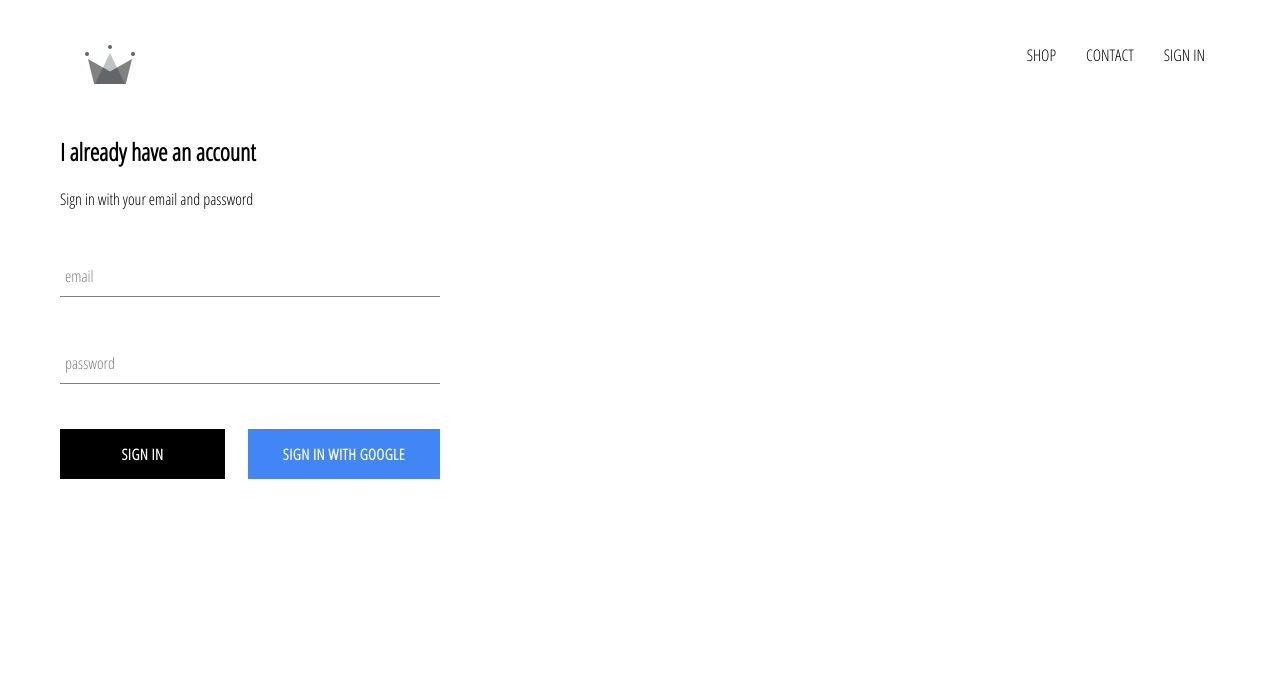
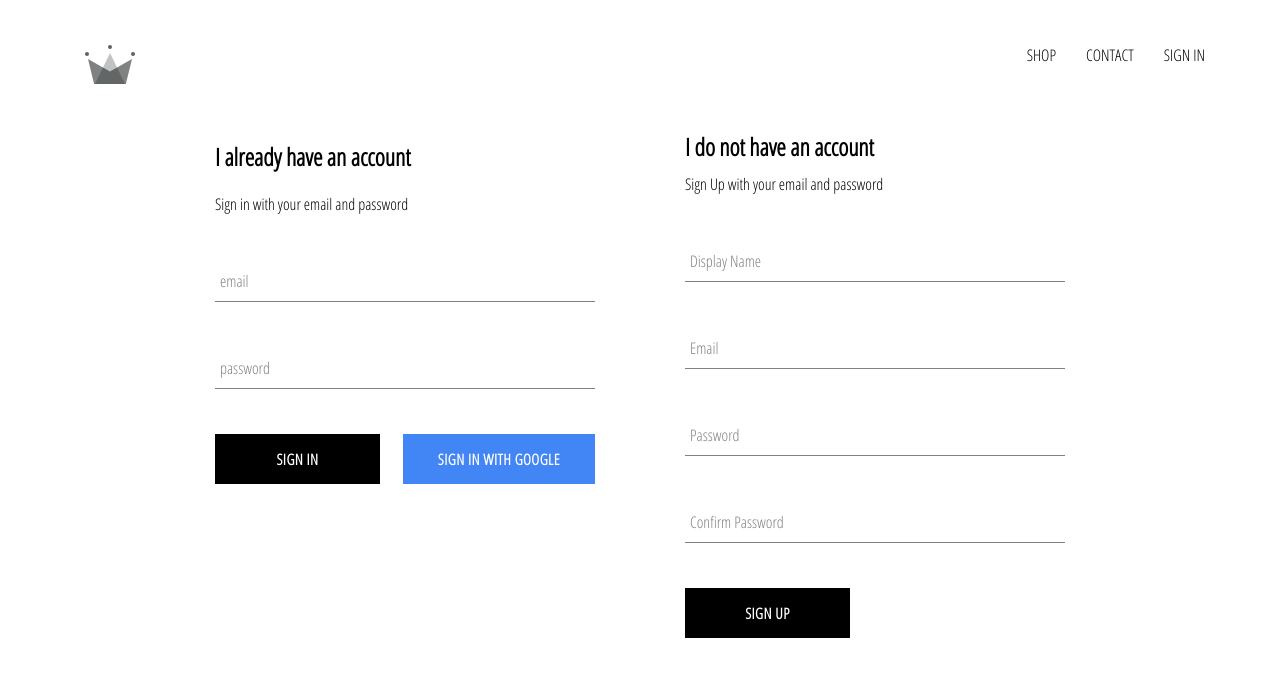
Before and after one commit to KaterinaLupacheva/crwn-clothing, a React (Create React App) app: page /signin in a window 1280 px wide. Shown: the top 676 px of the page. Built offline with nearby package versions, Linux system fonts and the light colour scheme; no server answers.

Commit message:
Sign up and store in firestore

```diff
--- a/src/App.js
+++ b/src/App.js
@@ -6,7 +6,7 @@
 import ShopPage from './pages/shop/shop.component';
 import SignInAndSignUpPage from './pages/sign-in-and-sign-up/sign-in-and-sign-up.component';
 import Header from './components/header/header.component';
-import { auth } from './firebase/firebase.utils';
+import { auth, createUserProfileDocument } from './firebase/firebase.utils';
 
 // const HatsPage = () => (
 //   <div>
@@ -26,10 +26,25 @@
   unsubscribeFromAuth = null;
 
   componentDidMount() {
-    this.unsubscribeFromAuth = auth.onAuthStateChanged(user => {
-      this.setState({ currentUser: user});
+    this.unsubscribeFromAuth = auth.onAuthStateChanged(async userAuth => {
+      if (userAuth) {
+          const userRef = await createUserProfileDocument(userAuth);
 
-      console.log(user);
+          userRef.onSnapshot(snapShot => {
+            this.setState({
+              currentUser: {
+                id: snapShot.id,
+                ...snapShot.data()
+              }
+            });
+
+            console.log(this.state);
+          });
+
+      }
+
+      this.setState({ currentUser: userAuth });
+
     });
   }
 
--- /dev/null
+++ b/src/components/sign-up/sign-up.component.jsx
@@ -0,0 +1,97 @@
+import React from 'react';
+import FormInput from '../form-input/form-input.component';
+import CustomButton from '../custom-button/custom-button.component';
+
+import { auth, createUserProfileDocument } from '../../firebase/firebase.utils';
+
+import './sign-up.styles.scss';
+
+class SignUp extends React.Component {
+    constructor() {
+        super();
+
+        this.state = {
+            displayName: '',
+            email: '',
+            password: '',
+            confirmPassword: ''
+        }
+    }
+
+    handleSubmit = async event => {
+        event.preventDefault();
+
+        const { displayName, email, password, confirmPassword } = this.state;
+
+        if (password !== confirmPassword) {
+            alert("passwords don't match");
+            return;
+        }
+
+        try {
+            const { user } = await auth.createUserWithEmailAndPassword(email, password);
+             await createUserProfileDocument(user, { displayName });
+             this.setState({
+                 displayName: '',
+                 email: '',
+                 password: '',
+                 confirmPassword: ''
+             });
+        } catch(error) {
+            console.error(error);
+        }
+    };
+
+    handleChange = event => {
+        const { name, value } = event.target;
+
+        this.setState({ [name]: value });
+    }
+
+    render() {
+        const { displayName, email, password, confirmPassword } = this.state;
+        return (
+            <div className='sign-up'>
+                <h2 className='title'>I do not have an account</h2>
+                <span>Sign Up with your email and password</span>
+                <form className='sign-up-form' onSubmit={this.handleSubmit}>
+                    <FormInput
+                        type='text'
+                        name='displayName'
+                        value={displayName}
+                        onChange={this.handleChange}
+                        label='Display Name'
+                        required
+                    />
+                    <FormInput
+                        type='email'
+                        name='email'
+                        value={email}
+                        onChange={this.handleChange}
+                        label='Email'
+                        required
+                    />
+                     <FormInput
+                        type='password'
+                        name='password'
+                        value={password}
+                        onChange={this.handleChange}
+                        label='Password'
+                        required
+                    />
+                     <FormInput
+                        type='password'
+                        name='confirmPassword'
+                        value={confirmPassword}
+                        onChange={this.handleChange}
+                        label='Confirm Password'
+                        required
+                    />
+                    <CustomButton type='submit'> SIGN UP </CustomButton>
+                </form>
+            </div>
+        )
+    }
+}
+
+export default SignUp;
--- /dev/null
+++ b/src/components/sign-up/sign-up.styles.scss
@@ -0,0 +1,9 @@
+.sign-up {
+    display: flex;
+    flex-direction: column;
+    width: 380px;
+
+    .title {
+        margin: 10px 0;
+    }
+}
--- a/src/firebase/firebase.utils.js
+++ b/src/firebase/firebase.utils.js
@@ -12,6 +12,32 @@
     appId: "1:173558302573:web:1280f6b89e5053c970bc64"
   };
 
+  export const createUserProfileDocument = async (userAuth, additionalData) => {
+    if (!userAuth) return;
+
+    const userRef = firestore.doc(`users/${userAuth.uid}`);
+
+    const snapShot = await userRef.get();
+
+    if(!snapShot.exists) {
+      const { displayName, email } = userAuth;
+      const createdAt = new Date();
+
+      try {
+        await userRef.set({
+          displayName,
+          email,
+          createdAt,
+          ...additionalData
+        })
+      } catch(error) {
+          console.log('error creating user', error.message);
+      }
+    }
+
+    return userRef;
+  }
+
   firebase.initializeApp(config);
 
   export const auth = firebase.auth();
--- a/src/pages/sign-in-and-sign-up/sign-in-and-sign-up.component.jsx
+++ b/src/pages/sign-in-and-sign-up/sign-in-and-sign-up.component.jsx
@@ -1,12 +1,14 @@
 import React from 'react';
 
 import SignIn from '../../components/sign-in/sign-in.component';
+import SignUp from '../../components/sign-up/sign-up.component';
 
 import './sign-in-and-sign-up.styles.scss';
 
 const SignInAndSignUpPage = () => (
     <div className='sign-in-and-sign-up'>
         <SignIn />
+        <SignUp />
     </div>
 );
 
--- a/src/pages/sign-in-and-sign-up/sign-in-and-sign-up.styles.scss
+++ b/src/pages/sign-in-and-sign-up/sign-in-and-sign-up.styles.scss
@@ -0,0 +1,6 @@
+.sign-in-and-sign-up {
+    width: 850px;
+    display: flex;
+    justify-content: space-between;
+    margin: 30px auto;
+}
```
